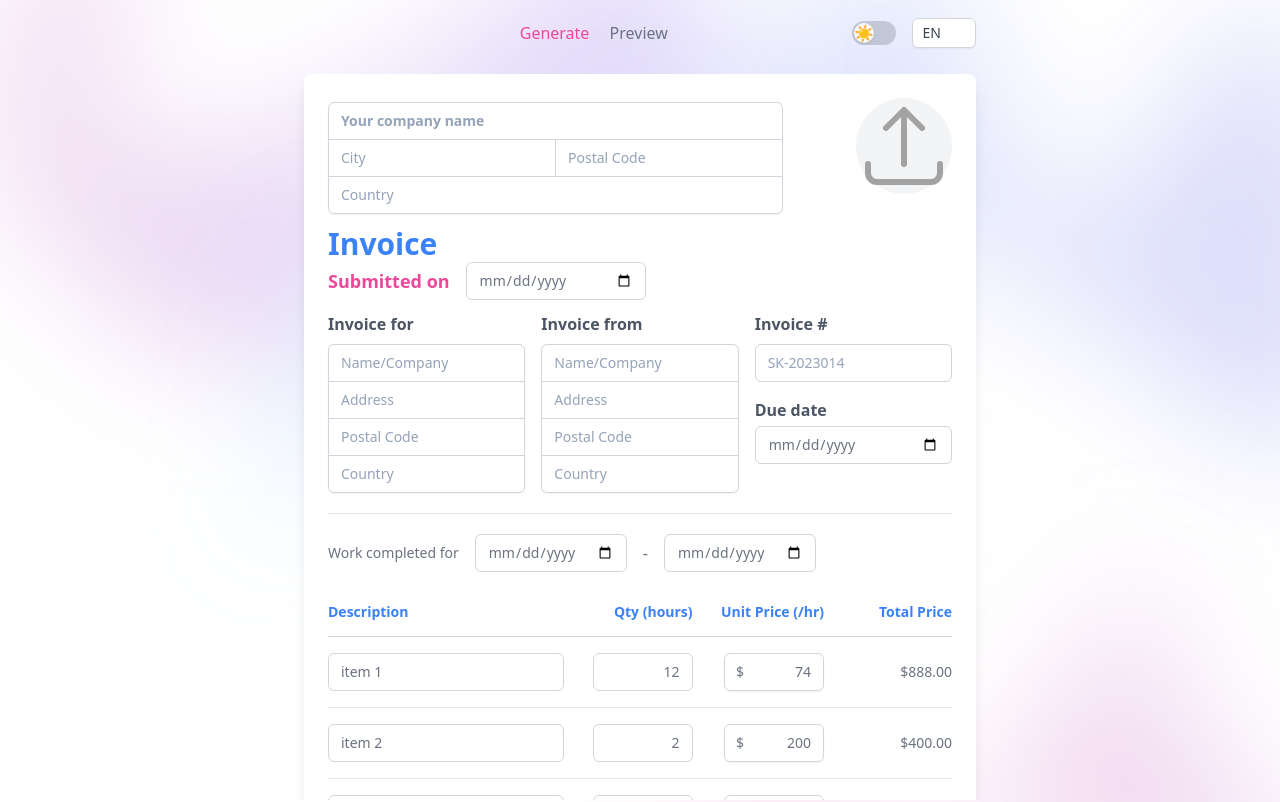
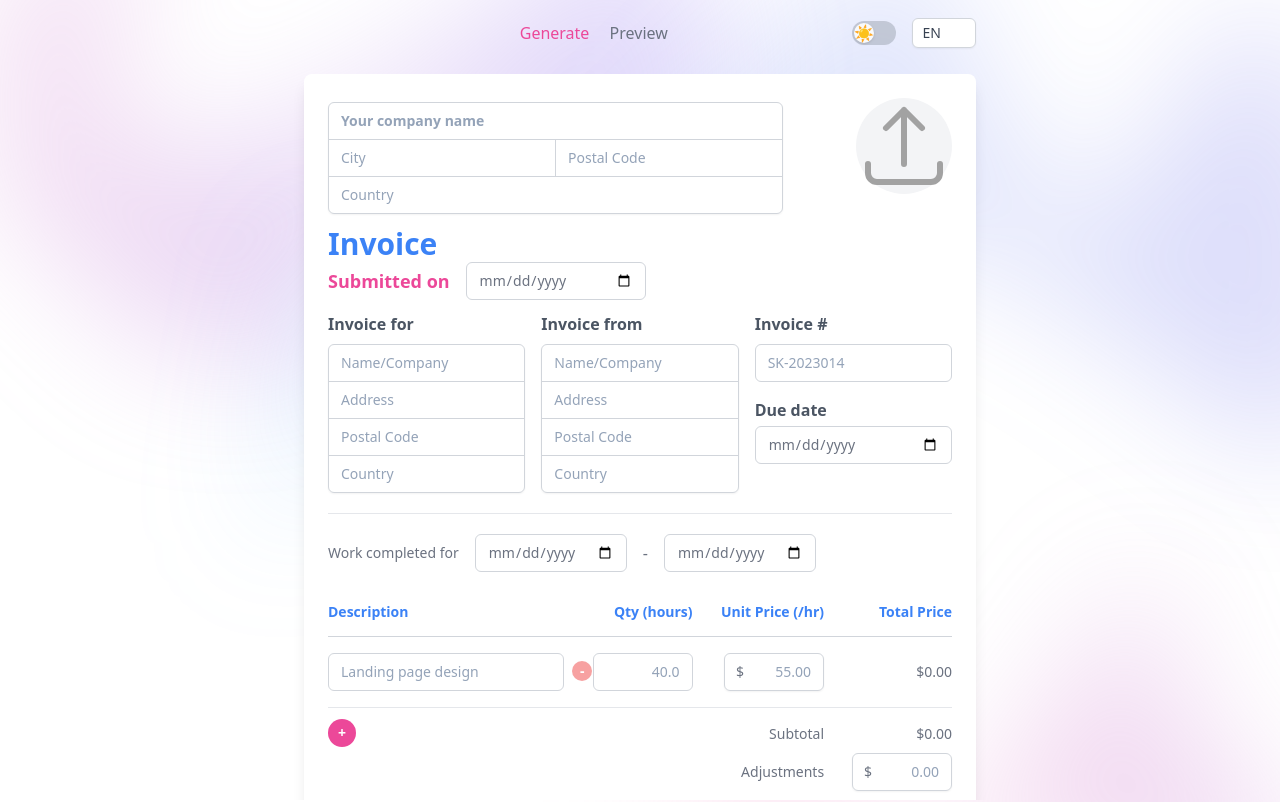
Before and after one commit to shamscorner/oinvogenny, a SvelteKit app: page /generate in a window 1280 px wide. Shown: the top 802 px of the page. Built offline with nearby package versions, Linux system fonts and the light colour scheme; some icons are missing.

Commit message:
chore: add addition & deletion invoice item feature

```diff
--- a/src/app.css
+++ b/src/app.css
@@ -4,7 +4,7 @@
 
 @layer base {
 	a {
-		@apply rounded focus:outline-none focus-visible:ring-2 focus-visible:ring-pink-400;
+		@apply rounded focus-visible:outline-none focus-visible:ring-2 focus-visible:ring-pink-400;
 	}
 
 	input[type='number']::-webkit-outer-spin-button,
--- a/src/lib/components/DropDown.svelte
+++ b/src/lib/components/DropDown.svelte
@@ -7,7 +7,7 @@
 <div class="group relative inline-block text-left">
 	<button
 		type="button"
-		class="inline-flex w-full justify-center rounded-md border border-gray-300 bg-white px-2.5 py-1 text-sm font-medium uppercase text-gray-700 shadow-sm hover:bg-gray-50 focus:outline-none focus-visible:ring-2 focus-visible:ring-pink-400 focus-visible:ring-offset-2 focus-visible:ring-offset-gray-100 dark:border-gray-600 dark:bg-gray-800 dark:text-gray-400 dark:hover:bg-gray-900 dark:focus-visible:ring-offset-gray-900"
+		class="inline-flex w-full justify-center rounded-md border border-gray-300 bg-white px-2.5 py-1 text-sm font-medium uppercase text-gray-700 shadow-sm hover:bg-gray-50 focus-visible:outline-none focus-visible:ring-2 focus-visible:ring-pink-400 focus-visible:ring-offset-2 focus-visible:ring-offset-gray-100 dark:border-gray-600 dark:bg-gray-800 dark:text-gray-400 dark:hover:bg-gray-900 dark:focus-visible:ring-offset-gray-900"
 		id="menu-button"
 		aria-expanded="true"
 		aria-haspopup="true"
@@ -33,7 +33,7 @@
       To: "transform opacity-0 scale-95"
   -->
 	<div
-		class="absolute right-0 z-10 hidden min-w-[80px] origin-top-right rounded-md bg-white shadow-lg ring-1 ring-black ring-opacity-5 focus:outline-none group-hover:block dark:border dark:border-gray-600 dark:bg-gray-800"
+		class="absolute right-0 z-10 hidden min-w-[80px] origin-top-right rounded-md bg-white shadow-lg ring-1 ring-black ring-opacity-5 focus-visible:outline-none group-hover:block dark:border dark:border-gray-600 dark:bg-gray-800"
 		role="menu"
 		aria-orientation="vertical"
 		aria-labelledby="menu-button"
--- a/src/lib/components/ThemeSwitch.svelte
+++ b/src/lib/components/ThemeSwitch.svelte
@@ -31,7 +31,7 @@
 
 <button
 	type="button"
-	class="relative inline-flex h-6 w-11 flex-shrink-0 cursor-pointer rounded-full border-2 border-transparent bg-gray-400/50 transition-colors duration-200 ease-in-out focus:outline-none focus-visible:ring-2 focus-visible:ring-pink-400 focus-visible:ring-offset-2 dark:focus-visible:ring-offset-gray-900"
+	class="relative inline-flex h-6 w-11 flex-shrink-0 cursor-pointer rounded-full border-2 border-transparent bg-gray-400/50 transition-colors duration-200 ease-in-out focus-visible:outline-none focus-visible:ring-2 focus-visible:ring-pink-400 focus-visible:ring-offset-2 dark:focus-visible:ring-offset-gray-900"
 	role="switch"
 	aria-checked="false"
 	on:click={handleSwitchDarkMode}
--- a/src/lib/components/buttons/ButtonPrimary.svelte
+++ b/src/lib/components/buttons/ButtonPrimary.svelte
@@ -6,7 +6,7 @@
 
 <button
 	type="button"
-	class="inline-flex min-w-[100px] items-center justify-center rounded-md border border-transparent bg-pink-600 px-4 py-2 text-base font-medium text-white shadow-sm hover:bg-pink-700 focus:outline-none focus-visible:ring-2 focus-visible:ring-pink-500 focus-visible:ring-offset-2 dark:focus-visible:ring-offset-gray-800"
+	class="inline-flex min-w-[100px] items-center justify-center rounded-md border border-transparent bg-pink-600 px-4 py-2 text-base font-medium text-white shadow-sm hover:bg-pink-700 focus-visible:outline-none focus-visible:ring-2 focus-visible:ring-pink-500 focus-visible:ring-offset-2 dark:focus-visible:ring-offset-gray-800"
 	on:click={() => dispatch('click')}
 >
 	<slot />
--- a/src/lib/components/buttons/ButtonSecondary.svelte
+++ b/src/lib/components/buttons/ButtonSecondary.svelte
@@ -6,7 +6,7 @@
 
 <button
 	type="button"
-	class="inline-flex min-w-[100px] items-center justify-center rounded-md border border-transparent bg-pink-100 px-4 py-2 text-base font-medium text-pink-700 hover:bg-pink-200 focus:outline-none focus-visible:ring-2 focus-visible:ring-pink-500 focus-visible:ring-offset-2 dark:bg-pink-900/60 dark:text-pink-200 dark:focus-visible:ring-offset-gray-800"
+	class="inline-flex min-w-[100px] items-center justify-center rounded-md border border-transparent bg-pink-100 px-4 py-2 text-base font-medium text-pink-700 hover:bg-pink-200 focus-visible:outline-none focus-visible:ring-2 focus-visible:ring-pink-500 focus-visible:ring-offset-2 dark:bg-pink-900/60 dark:text-pink-200 dark:focus-visible:ring-offset-gray-800"
 	on:click={() => dispatch('click')}
 >
 	<slot />
--- a/src/lib/components/links/LinkPrimary.svelte
+++ b/src/lib/components/links/LinkPrimary.svelte
@@ -4,7 +4,7 @@
 
 <a
 	{href}
-	class="inline-flex min-w-[100px] items-center justify-center rounded-md border border-transparent bg-pink-600 px-4 py-2 text-base font-medium text-white shadow-sm hover:bg-pink-700 focus:outline-none focus-visible:ring-2 focus-visible:ring-pink-500 focus-visible:ring-offset-2 dark:focus-visible:ring-offset-gray-800"
+	class="inline-flex min-w-[100px] items-center justify-center rounded-md border border-transparent bg-pink-600 px-4 py-2 text-base font-medium text-white shadow-sm hover:bg-pink-700 focus-visible:outline-none focus-visible:ring-2 focus-visible:ring-pink-500 focus-visible:ring-offset-2 dark:focus-visible:ring-offset-gray-800"
 >
 	<slot />
 </a>
--- a/src/lib/components/links/LinkSecondary.svelte
+++ b/src/lib/components/links/LinkSecondary.svelte
@@ -4,7 +4,7 @@
 
 <a
 	{href}
-	class="inline-flex min-w-[100px] items-center justify-center rounded-md border border-transparent bg-pink-100 px-4 py-2 text-base font-medium text-pink-700 hover:bg-pink-200 focus:outline-none focus-visible:ring-2 focus-visible:ring-pink-500 focus-visible:ring-offset-2 dark:bg-pink-900/60 dark:text-pink-200 dark:focus-visible:ring-offset-gray-800"
+	class="inline-flex min-w-[100px] items-center justify-center rounded-md border border-transparent bg-pink-100 px-4 py-2 text-base font-medium text-pink-700 hover:bg-pink-200 focus-visible:outline-none focus-visible:ring-2 focus-visible:ring-pink-500 focus-visible:ring-offset-2 dark:bg-pink-900/60 dark:text-pink-200 dark:focus-visible:ring-offset-gray-800"
 >
 	<slot />
 </a>
--- a/src/routes/generate/+page.svelte
+++ b/src/routes/generate/+page.svelte
@@ -39,22 +39,12 @@
 		},
 		items: [
 			{
-				description: 'item 1',
-				quantity: '12',
-				unitPrice: '74'
-			},
-			{
-				description: 'item 2',
-				quantity: '2',
-				unitPrice: '200'
-			},
-			{
-				description: 'item 3',
-				quantity: '70',
-				unitPrice: '40'
+				description: '',
+				quantity: '',
+				unitPrice: ''
 			}
 		],
-		adjustments: '34',
+		adjustments: '',
 		note: ''
 	};
 
@@ -64,6 +54,25 @@
 	);
 
 	$: total = subTotal + +formData.adjustments;
+
+	function addNewItem() {
+		formData.items = [
+			...formData.items,
+			{
+				description: '',
+				quantity: '',
+				unitPrice: ''
+			}
+		];
+	}
+
+	function removeItem(idx: number) {
+		formData.items = formData.items.filter((_, itemIdx) => itemIdx !== idx);
+
+		if (!formData.items.length) {
+			addNewItem();
+		}
+	}
 </script>
 
 <svelte:head>
@@ -360,7 +369,7 @@
 	<svelte:fragment slot="table-row">
 		{#each formData.items as item, itemIdx (itemIdx)}
 			<tr class="border-b border-gray-200 dark:border-gray-600">
-				<td class="py-4 pl-4 pr-3 text-sm sm:pl-6 md:pl-0">
+				<td class="py-4 pl-4 pr-3 text-sm sm:pl-6 md:pl-0 relative">
 					<div>
 						<label for="item-description" class="sr-only">
 							{$t('form.service-item.description')}
@@ -373,6 +382,12 @@
 							class="rounded-md"
 							placeholder={$t('form.service-item.description')}
 						/>
+						<button
+							class="bg-red-500/50 flex items-center justify-center rounded-full w-5 h-5 text-white font-semibold focus-visible:outline-none focus-visible:ring-2 focus-visible:ring-red-500/50 hover:bg-red-600/80 transition-colors focus-visible:ring-offset-2 dark:focus-visible:ring-offset-gray-800 absolute -right-4 top-6"
+							on:click={() => removeItem(itemIdx)}
+						>
+							-
+						</button>
 					</div>
 					<!-- small screen only -->
 					<div class="mt-4 sm:hidden flex gap-4">
@@ -402,6 +417,15 @@
 							</svelte:fragment>
 						</CurrencyValueInput>
 					</div>
+
+					{#if itemIdx === formData.items.length - 1}
+						<button
+							class="bg-pink-500 flex items-center justify-center rounded-full w-7 h-7 text-white font-semibold focus-visible:outline-none focus-visible:ring-2 focus-visible:ring-pink-500 hover:bg-pink-600 transition-colors focus-visible:ring-offset-2 dark:focus-visible:ring-offset-gray-800 absolute -bottom-10"
+							on:click={() => addNewItem()}
+						>
+							+
+						</button>
+					{/if}
 				</td>
 				<td class="hidden py-4 px-3 text-right text-sm sm:table-cell">
 					<div class="flex flex-col items-end">
```
